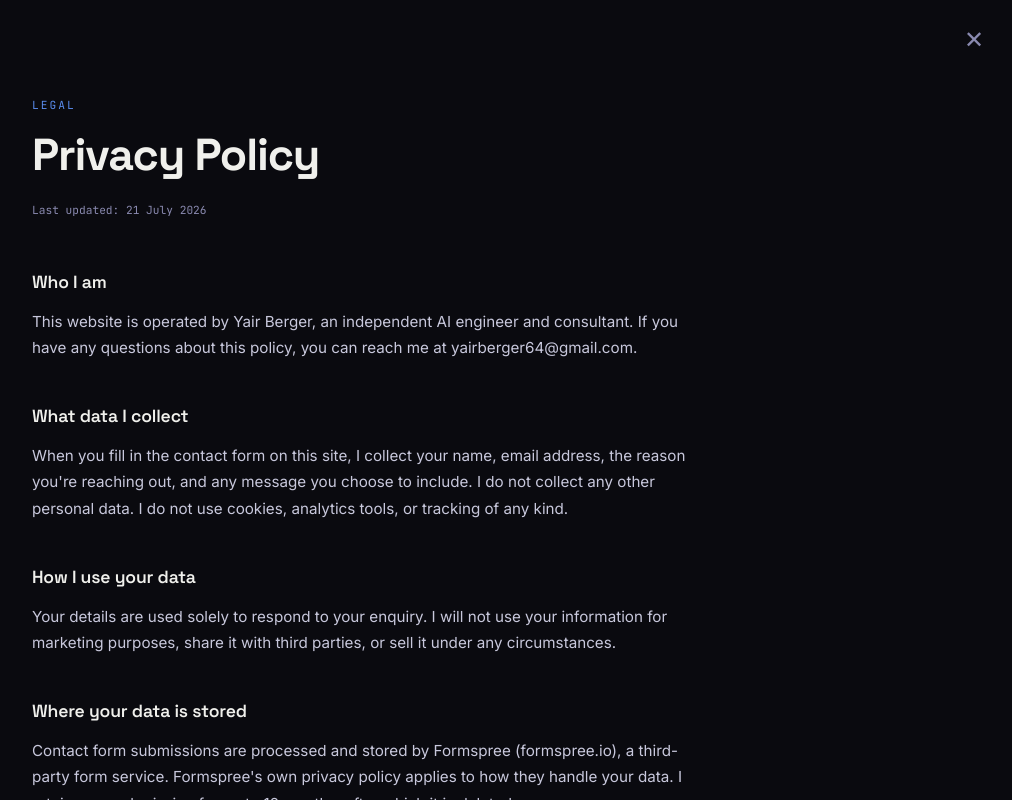
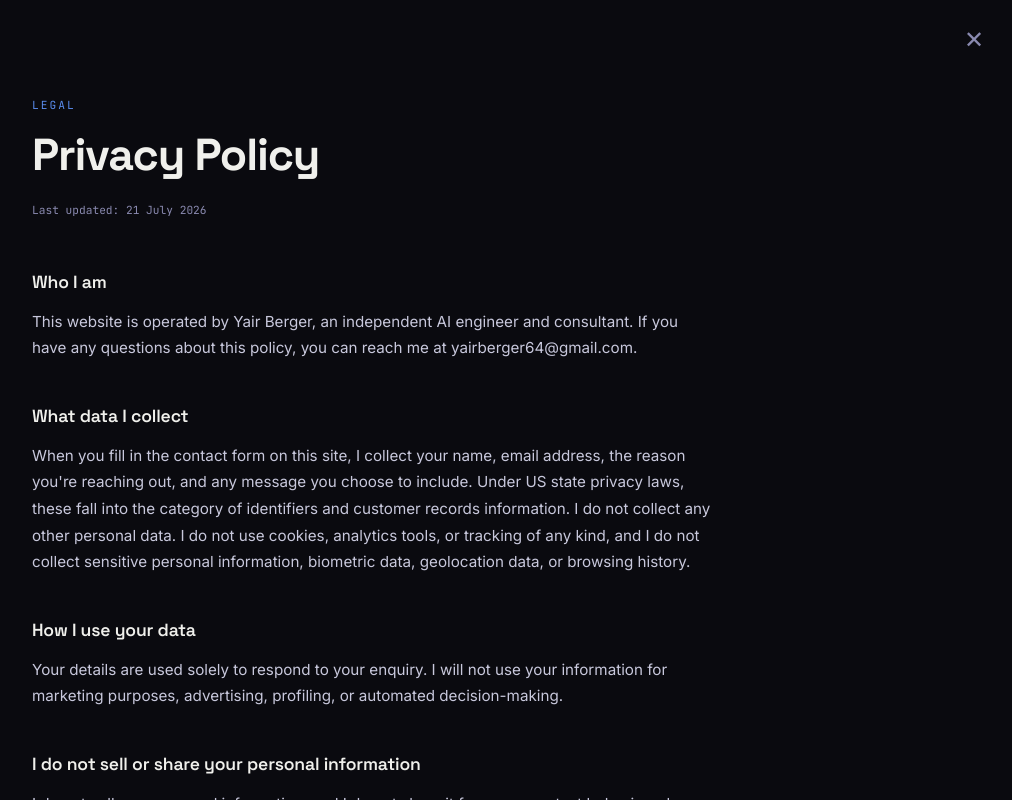
Before and after one commit to yairberger64-blip/yair-portfolio, a React (Create React App) app: page / in a window 1280 px wide. Both pictures are taken after a click on the button "Privacy Policy". Shown: the part 5025-5825 px from the top of the page, without its empty margins (268-1280 px from the left). Built offline with nearby package versions, Linux system fonts and the light colour scheme.

Commit message:
US-optimized privacy policy

```diff
--- a/src/components/PrivacyPolicy.jsx
+++ b/src/components/PrivacyPolicy.jsx
@@ -83,19 +83,31 @@ export default function PrivacyPolicy({ onClose }) {
           },
           {
             title: "What data I collect",
-            body: "When you fill in the contact form on this site, I collect your name, email address, the reason you're reaching out, and any message you choose to include. I do not collect any other personal data. I do not use cookies, analytics tools, or tracking of any kind."
+            body: "When you fill in the contact form on this site, I collect your name, email address, the reason you're reaching out, and any message you choose to include. Under US state privacy laws, these fall into the category of identifiers and customer records information. I do not collect any other personal data. I do not use cookies, analytics tools, or tracking of any kind, and I do not collect sensitive personal information, biometric data, geolocation data, or browsing history."
           },
           {
             title: "How I use your data",
-            body: "Your details are used solely to respond to your enquiry. I will not use your information for marketing purposes, share it with third parties, or sell it under any circumstances."
+            body: "Your details are used solely to respond to your enquiry. I will not use your information for marketing purposes, advertising, profiling, or automated decision-making."
+          },
+          {
+            title: "I do not sell or share your personal information",
+            body: "I do not sell your personal information, and I do not share it for cross-context behavioural advertising, as those terms are defined under the California Consumer Privacy Act and comparable US state privacy laws. I have never done so, and I have no plans to. Because this site uses no advertising or tracking technology, there is nothing to opt out of. Global Privacy Control signals are therefore honoured by default."
           },
           {
             title: "Where your data is stored",
-            body: "Contact form submissions are processed and stored by Formspree (formspree.io), a third-party form service. Formspree's own privacy policy applies to how they handle your data. I retain your submission for up to 12 months, after which it is deleted."
+            body: "Contact form submissions are processed and stored by Formspree (formspree.io), a third-party form service acting as my service provider. Formspree's own privacy policy applies to how they handle your data. I do not disclose your information to any other third party, except where required by law. I retain your submission for up to 12 months, which is the period I consider reasonably necessary to respond to and follow up on an enquiry, after which it is deleted."
           },
           {
             title: "Your rights",
-            body: "You have the right to request access to the personal data I hold about you, ask me to correct or delete it, or withdraw consent at any time. To exercise any of these rights, contact me at yairberger64@gmail.com and I will respond within 30 days."
+            body: "You have the right to request access to the personal data I hold about you, request a copy of it, ask me to correct or delete it, and withdraw consent at any time. I will not discriminate against you for exercising any of these rights. To make a request, contact me at yairberger64@gmail.com. I will respond within 45 days, and will let you know if I need more time. Because I collect very little data and do not use tracking, most requests can be handled quickly."
+          },
+          {
+            title: "California residents",
+            body: "If you are a California resident, the California Consumer Privacy Act gives you specific rights regarding your personal information, including the right to know, the right to delete, the right to correct, and the right to opt out of sale or sharing. As stated above, I do not sell or share personal information. To exercise any right, email yairberger64@gmail.com with the subject line Privacy Request. You may also designate an authorised agent to make a request on your behalf."
+          },
+          {
+            title: "Children's privacy",
+            body: "This site is not directed to children under 16, and I do not knowingly collect personal information from anyone under 16. If you believe a child has submitted information through this site, contact me at yairberger64@gmail.com and I will delete it."
           },
           {
             title: "Changes to this policy",
```
